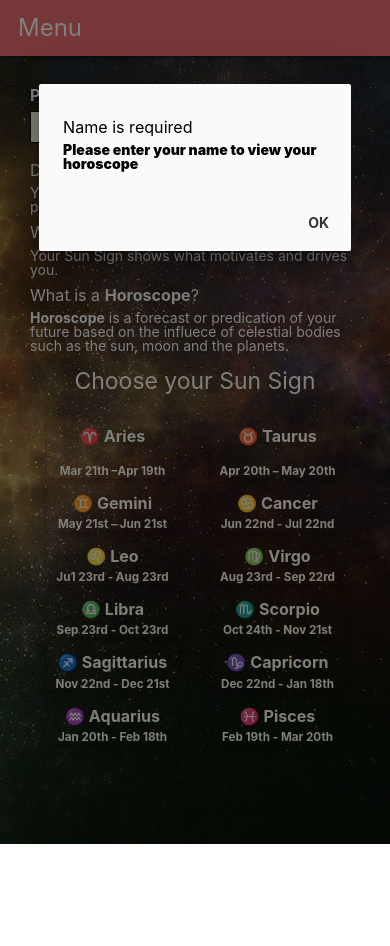
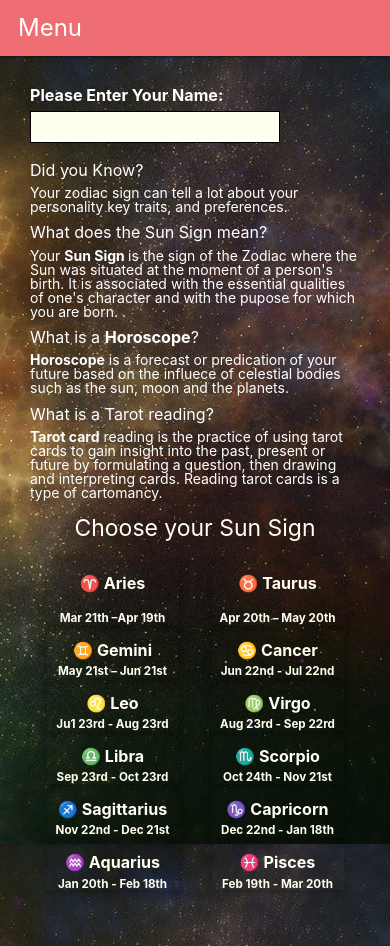
Before and after one commit to asheth22/Astrozoders, a plain HTML site: page index.html in a window 390 px wide. Before the commit the page ends 844 px from the top, so only its background shows below. Drawn offline with nearby package versions, Linux system fonts and the light colour scheme; no server answers; some icons are missing.

Commit message:
mobile update

```diff
--- a/assets/script.js
+++ b/assets/script.js
@@ -1,7 +1,7 @@
 var today = dayjs();
 today = today.format('MM/DD/YYYY');
 var full_name = "";
-var index = true;
+var index;
 var tarotDesc = [];
 var tarotName = [];
 var historySign;
@@ -15,28 +15,27 @@ var tarotID;
 
         $('.sidenav').sidenav();
          console.log(window.document.title);
-        if (window.document.title !== "Tarot") {
-            if (window.document.title !== "Astrozoders") {
-                var sign = window.document.title;
-                console.log("Sign from title is: ", sign);
-                console.log("index flag set to: ", index);
-                index = false;
-                console.log("index flag set to: ", index);
+        if (window.document.title === "Tarot") {
+            tarot();
+        }
+        else if (window.document.title === "Astrozoders") {
+            if (!localStorage.getItem('name')) {
+                historySign = JSON.parse(localStorage.getItem('sign'));
+                historyName = JSON.parse(localStorage.getItem('name'))
+                console.log(historySign, " ", historyName);
+                sign = historySign;
                 buildURL(sign);
-            }
-            else {
-                if (localStorage.getItem('name') !== undefined) {
-                    historySign = JSON.parse(localStorage.getItem('sign'));
-                    historyName = JSON.parse(localStorage.getItem('name'))
-                    console.log(historySign, " ", historyName);
-                    sign = historySign;
-                    buildURL(sign);
-
-                }
+                index = true;
             }
         }
         else {
-            tarot();
+            var sign = window.document.title;
+            console.log("Sign from title is: ", sign);
+            console.log("index flag set to: ", index);
+            index = false;
+            console.log("index flag set to: ", index);
+            buildURL(sign);
+
         }
     })
 
@@ -48,7 +47,7 @@ function clear() {
 $(".sign").on("click", function (event) {
     localStorage.clear();
     historyName =  $("#name").val().trim();
-    // historySign = "";
+
     console.log("local storage cleared: ", localStorage.getItem('nam'), "historyname: ", historyName);
     var sign = this.id;
     buildURL(sign);
@@ -58,7 +57,8 @@ function buildURL(sign) {
 
     console.log("event listner activated");
     if (index) {
-
+        console.log("index: ", index);
+        console.log("historyName: ", historyName);
         if (historyName === null ) {
 
             full_name = $("#name").val().trim();
--- a/assets/style.css
+++ b/assets/style.css
@@ -1,5 +1,5 @@
 
-html {
+.background {
   background: url(./photos/zodiac.jpg) no-repeat center center fixed;
   -webkit-background-size: cover;
   -moz-background-size: cover;
@@ -206,22 +206,18 @@ p {
   margin-top: 20px;
 }
 
-@media (max-width: 690px) {
+/* @media (max-width: 690px) {
   .s1 {
     font-size: 1rem;
   }
-
-  html {
-    background: url(./assets/photos/cosmos.jpg) no-repeat center center fixed;
-    -webkit-background-size: cover;
-    -moz-background-size: cover;
-    -o-background-size: cover;
-    background-size: cover;
-  }
-  }
-
+} */
+@media (max-width: 690px) {
+  .background {
+  background: url(./photos/cosmos.jpg) no-repeat center center fixed;
+}
+}
   @media only screen and (min-width: 993px) {
   .container {
-      width: 90%;
+     width: 90%;
   }
 }
--- a/index.html
+++ b/index.html
@@ -63,12 +63,17 @@
         <p> Your zodiac sign can tell a lot about your personality key traits, and preferences.
 
         <h6> What does the Sun Sign mean? </h6>
-        <p> Your Sun Sign shows what motivates and drives you.
+        <p> Your <b> Sun Sign </b> is the sign of the Zodiac where the Sun was situated at the moment of a person's birth.
+          It is associated with the essential qualities of one's character and with the pupose for which you are born.
+.
         </p>
 
         <h6> What is a <b> Horoscope</b>? </h6>
         <p> <b> Horoscope</b> is a forecast or predication of your future based on the influece of celestial bodies such
           as the sun, moon and the planets.
+        </p>
+        <h6> What is a Tarot reading?</h6>
+        <p> <b> Tarot card</b> reading is the practice of using tarot cards to gain insight into the past, present or future by formulating a question, then drawing and interpreting cards. Reading tarot cards is a type of cartomancy.
         </p>
         <div id="modal1" class="modal">
           <div class="modal-content">
```
Also changed, not shown: aquarius.html (+1 -1 lines), taurus.html (+2 -2 lines).
